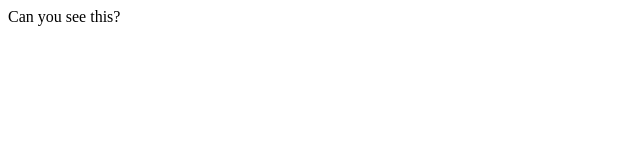
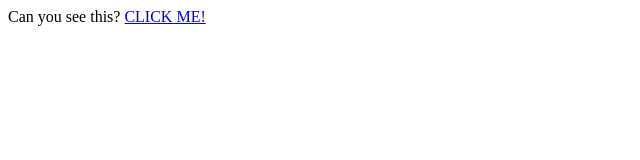
Before and after one commit to MandLRPG/MandLRPG.github.io, a plain HTML site: page index.html in a window 1280 px wide. Shown: the whole page, without its empty margins (0-640 px from the left). Drawn offline with Linux system fonts and the light colour scheme.

Commit message:
adding link to picture

```diff
--- a/index.html
+++ b/index.html
@@ -2,6 +2,7 @@
 <body>
 
 <h>Can you see this?</h>
+<a href="/pictures/hb2244-big.gif">CLICK ME!</a>
 
 </body>
 </html>
```
